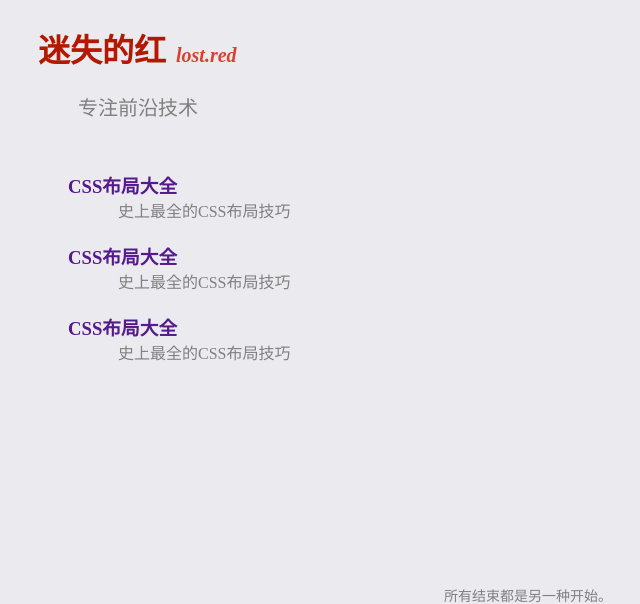
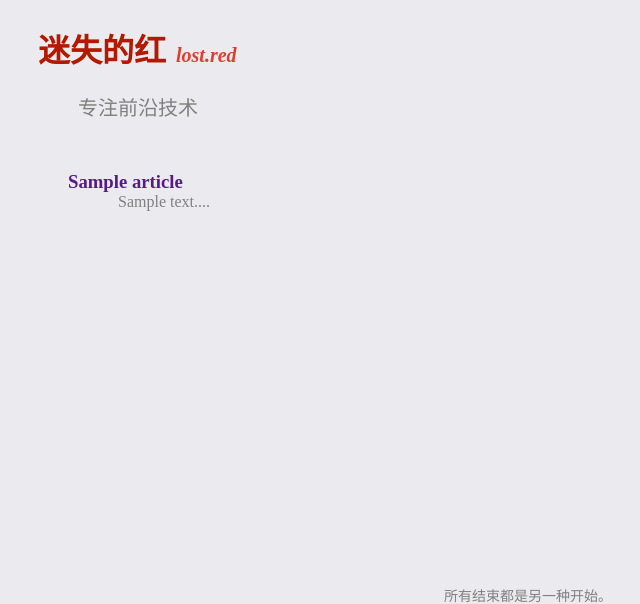
Before and after one commit to d7d7zd/blog, a PHP site: page / in a window 1280 px wide. Shown: the top 604 px of the page, without its empty margins (112-752 px from the left). Run offline with PHP 8.4, Linux system fonts and the light colour scheme; tables that the repository leaves empty or names only in its code hold one stand-in row (values such as "Sample post").

Commit message:
base 0.0.5

```diff
--- a/control/add.c.php
+++ b/control/add.c.php
@@ -3,8 +3,7 @@ require_once "../lib/mysql.php";
 $title = $_POST['title'];
 $content = $_POST['content'];
 if($title==null || $content==null){
-	//return header("location:../index.php");
-	echo 'lost';
+	 return header("location:../index.php");
 }else{
 	insert('article', $_POST);
 	return header("location:../index.php");
--- a/index.php
+++ b/index.php
@@ -1,4 +1,9 @@
-<?php ?>
+<?php
+require_once "./lib/mysql.php";
+$list = selectAll('article');
+//print_r($list);
+
+?>
 <!doctype html>
 <html lang="en">
 	<head>
@@ -15,24 +20,15 @@
 
 			<div class="content">
 				<ul class="list">
+					<?php foreach($list as $li):?>
 					<li class="list-li">
 						<a href="">
-							<h3 class="li-title">CSS布局大全</h3>
-							<p class="li-content">史上最全的CSS布局技巧</p>
+							<h3 class="li-title"><?php echo $li['title'];?></h3>
+							<p class="li-content"><?php echo substr($li['content'],0,46)."...";?></p>
+
 						</a>
 					</li>
-				<li class="list-li">
-						<a href="">
-							<h3 class="li-title">CSS布局大全</h3>
-							<p class="li-content">史上最全的CSS布局技巧</p>
-						</a>
-					</li>
-					<li class="list-li">
-						<a href="">
-							<h3 class="li-title">CSS布局大全</h3>
-							<p class="li-content">史上最全的CSS布局技巧</p>
-						</a>
-					</li>
+					<?php endforeach;?>
 				</ul>
 			</div>
 
--- a/lib/mysql.php
+++ b/lib/mysql.php
@@ -1,5 +1,5 @@
 <?php
-require_once "../config/mysql.config.php";
+//require_once "../config/mysql.config.php";
 //var_dump(connect());
 //cnnect mysql
 function connect(){
```
Also changed, not shown: control/list.php (added, +7 -0 lines), readme.md.
